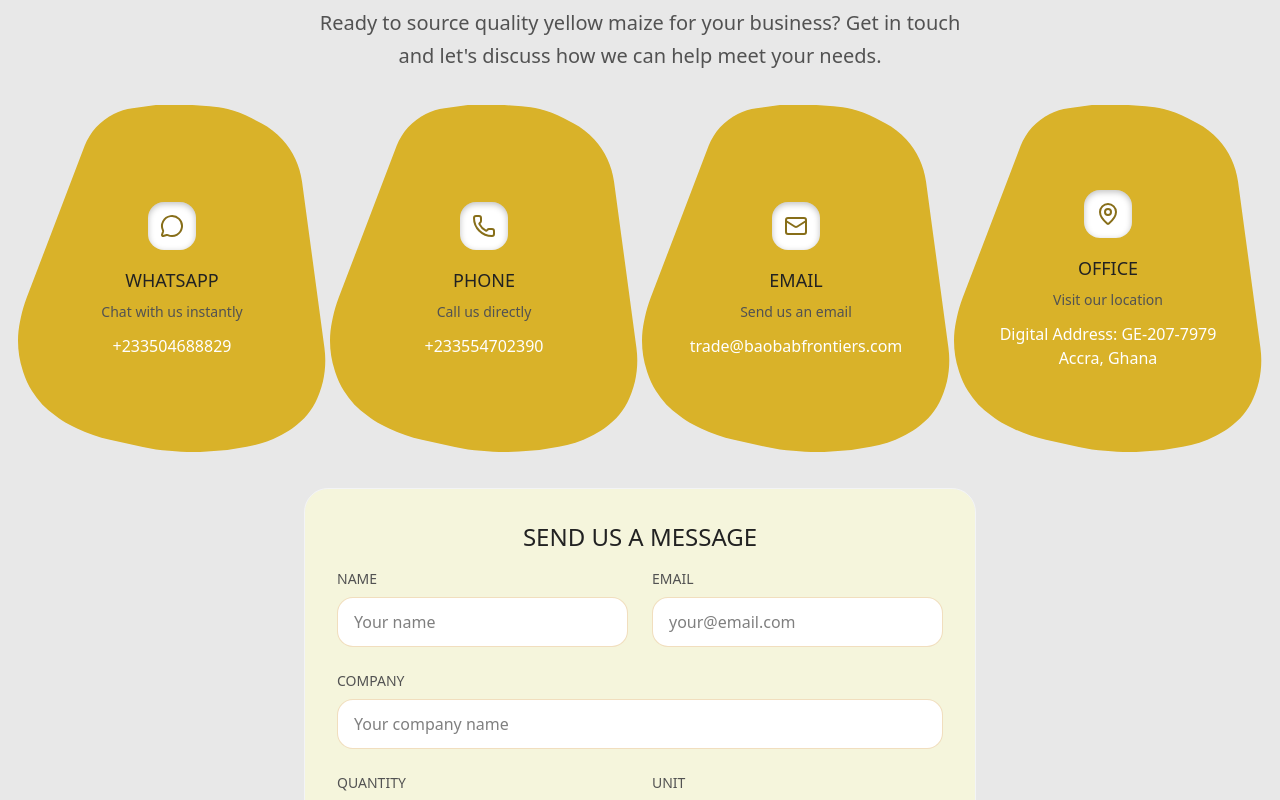
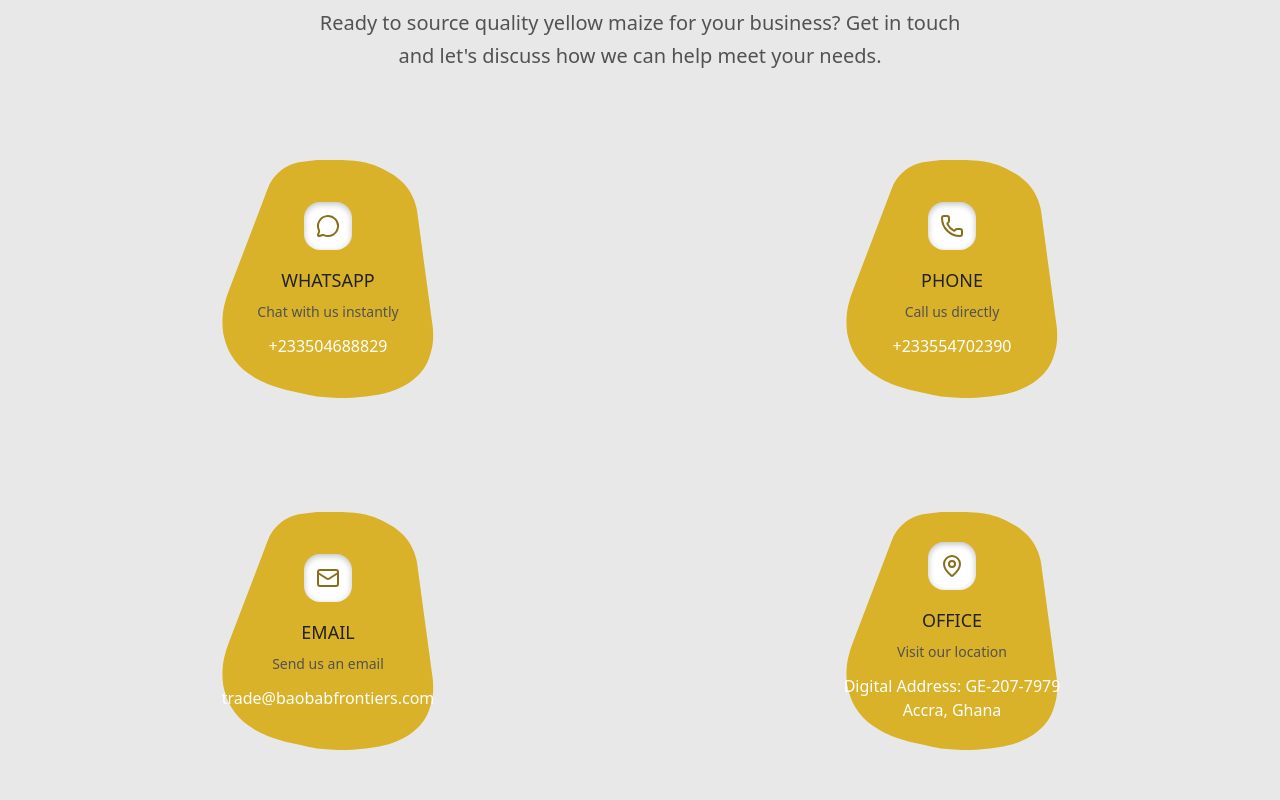
Before and after one commit to afromorpheus/baobab-frontiers-website, a Next.js app: page / in a window 1280 px wide. Shown: the part 5860-6660 px from the top of the page. Built offline with nearby package versions, Linux system fonts and the light colour scheme.

Commit message:
Make contact cards brand motif smaller and arrange in 2x2 grid layout

```diff
--- a/src/components/LetsTalk.tsx
+++ b/src/components/LetsTalk.tsx
@@ -78,7 +78,7 @@
         </motion.div>
 
         {/* Contact Methods Grid */}
-        <div className="grid grid-cols-1 md:grid-cols-2 lg:grid-cols-4 gap-8 mb-12">
+        <div className="grid grid-cols-2 gap-8 mb-12">
           {contactMethods.map((method, index) => (
             <motion.div
               key={index}
@@ -95,7 +95,7 @@
                   <img
                     src="/Brand-Motif-Card-Yellow-Contact-Alt.svg"
                     alt="Contact Card Motif"
-                    className="w-full h-full object-contain scale-110"
+                    className="w-full h-full object-contain scale-75"
                   />
                 </div>
 
```
